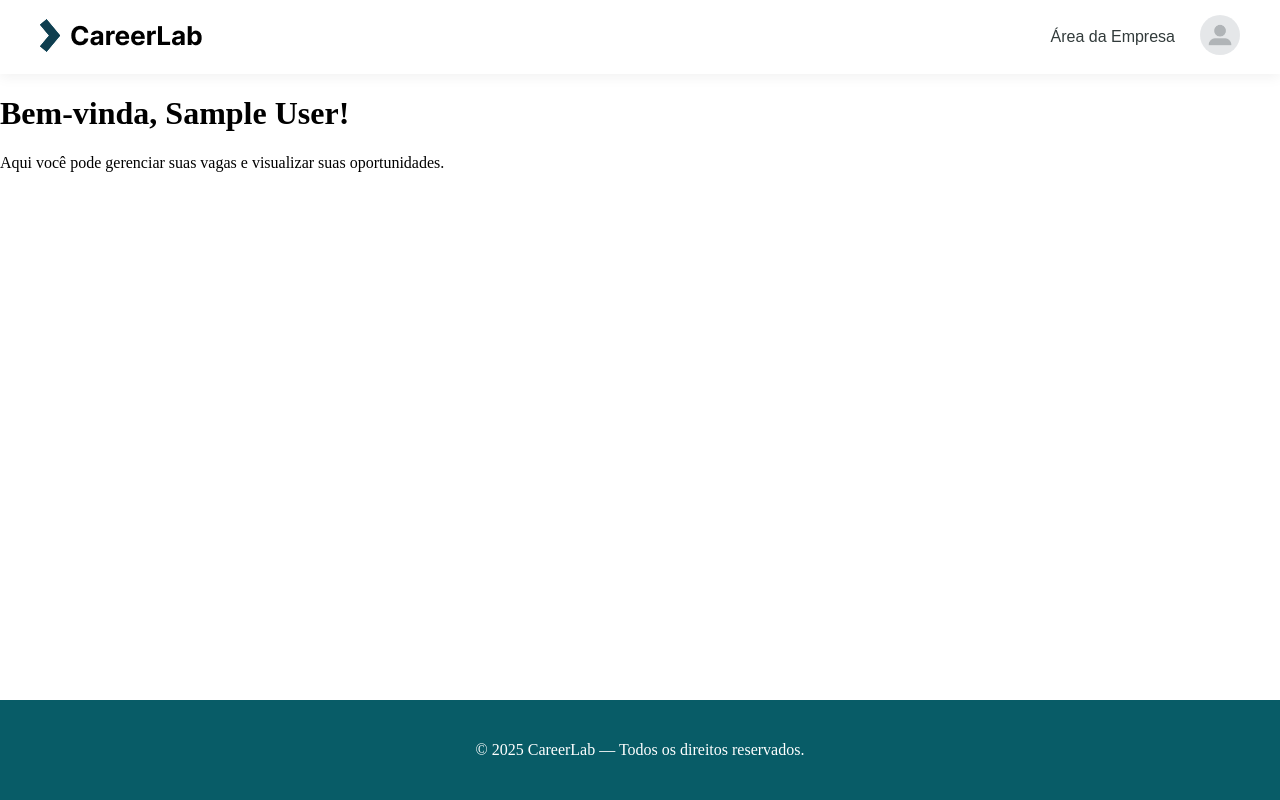
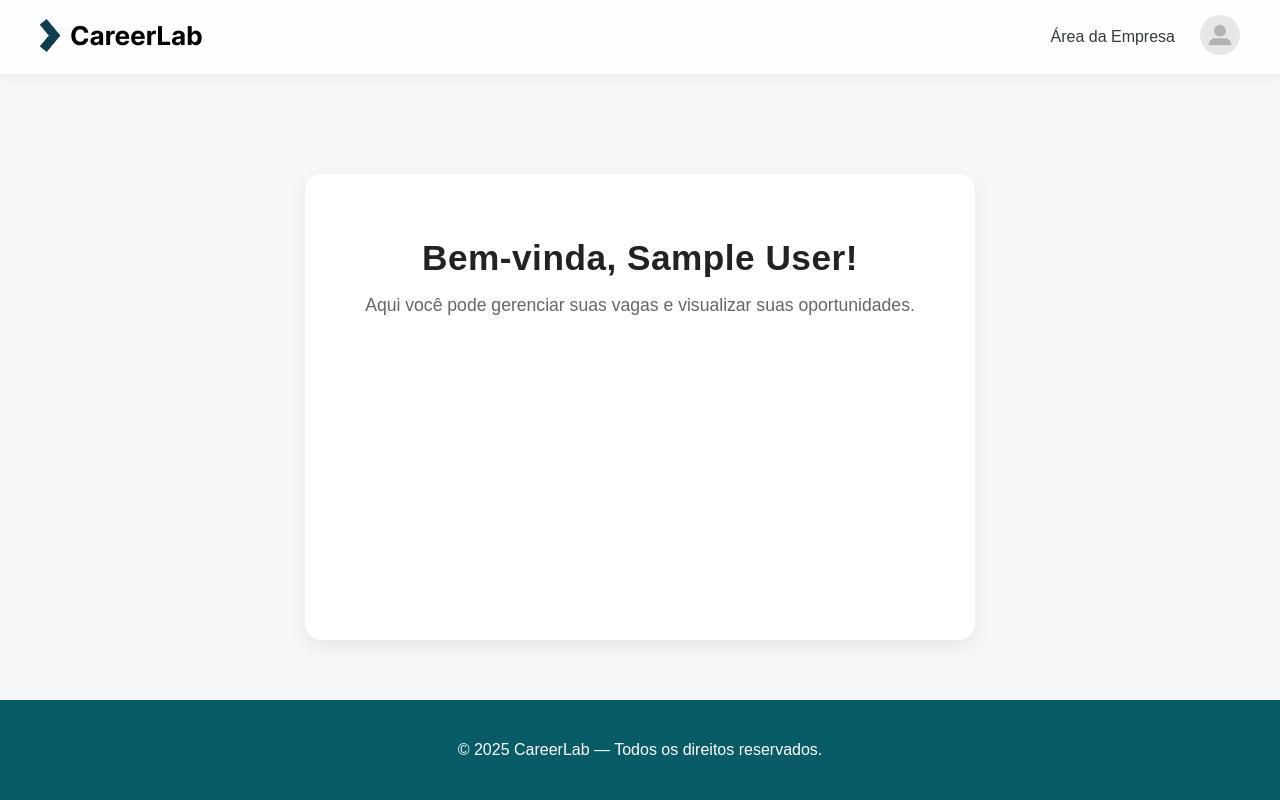
Before and after one commit to willian-hm/CareerLab, a PHP site: page /area-empresa.php in a window 1280 px wide. Run offline with PHP 8.4, Linux system fonts and the light colour scheme; the visitor is signed in with stand-in values (Sample User, id 1).

Commit message:
area-empresa.css

```diff
--- a/screens/area-empresa.css
+++ b/screens/area-empresa.css
@@ -0,0 +1,122 @@
+/* ===========================
+   AREA-EMPRESA.CSS
+   =========================== */
+
+/* Layout base */
+body {
+    font-family: 'Poppins', sans-serif;
+    margin: 0;
+    padding: 0;
+    background-color: #f7f8fa;
+    color: #333;
+}
+
+/* Container principal */
+main {
+    max-width: 1100px;
+    margin: 100px auto 60px auto;
+    background: #fff;
+    border-radius: 16px;
+    box-shadow: 0 6px 20px rgba(0, 0, 0, 0.08);
+    padding: 40px 60px;
+    text-align: center;
+    animation: fadeIn 0.6s ease;
+}
+
+/* Título */
+main h1 {
+    color: #222;
+    font-size: 2.2rem;
+    margin-bottom: 10px;
+    letter-spacing: 0.5px;
+}
+
+main p {
+    color: #666;
+    font-size: 1.1rem;
+    margin-bottom: 40px;
+}
+
+/* Botões de ação */
+.botoes-area {
+    display: flex;
+    justify-content: center;
+    gap: 25px;
+    flex-wrap: wrap;
+    margin-top: 30px;
+}
+
+.botao-area {
+    background-color: #2563eb; /* azul elegante */
+    color: #fff;
+    text-decoration: none;
+    padding: 14px 28px;
+    border-radius: 12px;
+    font-weight: 500;
+    transition: all 0.3s ease;
+    box-shadow: 0 3px 8px rgba(37, 99, 235, 0.3);
+}
+
+.botao-area:hover {
+    background-color: #1e40af;
+    transform: translateY(-2px);
+    box-shadow: 0 6px 12px rgba(37, 99, 235, 0.4);
+}
+
+/* Cards (exemplo para informações da empresa) */
+.cards-info {
+    display: grid;
+    grid-template-columns: repeat(auto-fit, minmax(240px, 1fr));
+    gap: 20px;
+    margin-top: 40px;
+}
+
+.card-info {
+    background: #f0f4ff;
+    border-radius: 12px;
+    padding: 20px;
+    text-align: center;
+    transition: all 0.3s ease;
+}
+
+.card-info:hover {
+    background: #e0e7ff;
+    transform: translateY(-3px);
+}
+
+.card-info h3 {
+    color: #1e3a8a;
+    font-size: 1.2rem;
+    margin-bottom: 8px;
+}
+
+.card-info p {
+    color: #444;
+    font-size: 0.95rem;
+}
+
+/* Animação suave */
+@keyframes fadeIn {
+    from {
+        opacity: 0;
+        transform: translateY(20px);
+    }
+
+    to {
+        opacity: 1;
+        transform: translateY(0);
+    }
+}
+
+/* Responsividade */
+@media (max-width: 768px) {
+    main {
+        padding: 30px 20px;
+        margin: 80px 15px;
+    }
+
+    .botao-area {
+        width: 100%;
+        text-align: center;
+    }
+}
--- a/screens/index.css
+++ b/screens/index.css
@@ -103,8 +103,8 @@ body {
 /* VALORES */
 .valores-grid {
   display: grid;
-  grid-template-columns: repeat(auto-fit, minmax(250px, 1fr));
-  gap: 25px;
+  grid-template-columns: repeat(auto-fit, minmax(500px, 1fr));
+  gap: 30px;
 }
 .valor {
   background: var(--cinza-claro);
```
